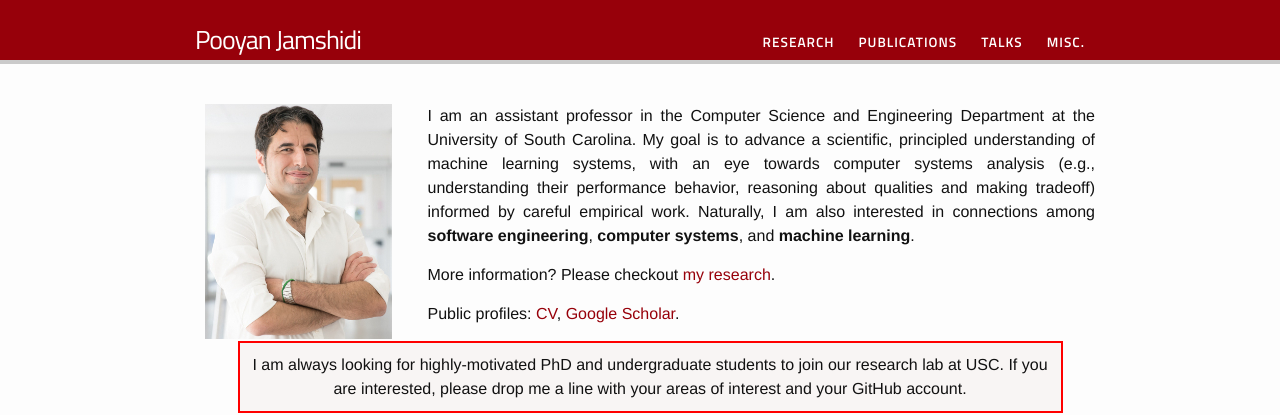
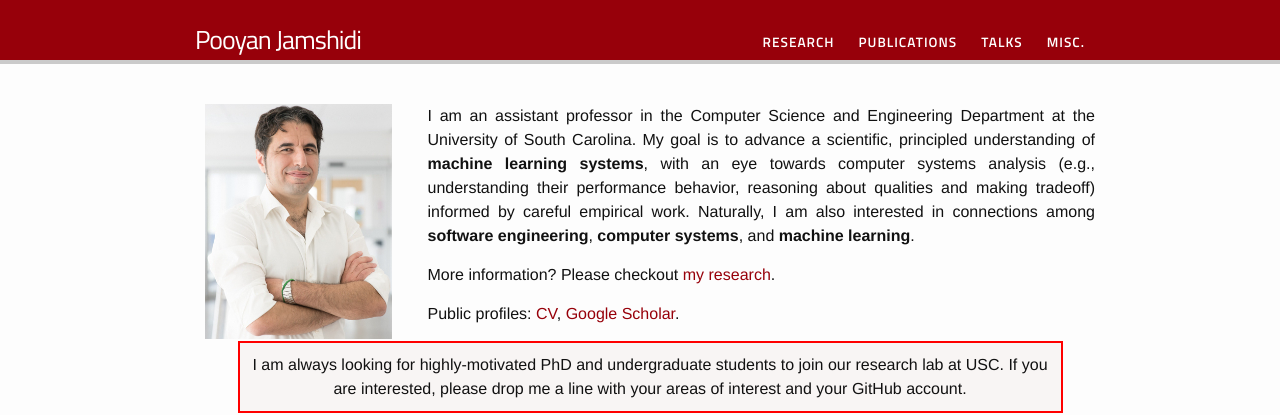
Before and after one commit to pooyanjamshidi/pooyanjamshidi.github.io, a Jekyll site: the page built from index.html, in a window 1280 px wide. Shown: the top 415 px of the page. Built offline with Jekyll 4.4.1, drawn with Linux system fonts in a browser that asks for light colours.

Commit message:
slight edit

```diff
--- a/index.html
+++ b/index.html
@@ -13,7 +13,7 @@
 
     <div id="two">
 	    <p align=justify>
-	    I am an assistant professor in the Computer Science and Engineering Department at the University of South Carolina. My goal is to advance a scientific, principled understanding of machine learning systems, with an eye towards computer systems analysis (e.g., understanding their performance behavior, reasoning about qualities and making tradeoff) informed by careful empirical work. Naturally, I am also interested in connections among <b>software engineering</b>, <b>computer systems</b>, and <b>machine learning</b>.
+	    I am an assistant professor in the Computer Science and Engineering Department at the University of South Carolina. My goal is to advance a scientific, principled understanding of <b>machine learning systems</b>, with an eye towards computer systems analysis (e.g., understanding their performance behavior, reasoning about qualities and making tradeoff) informed by careful empirical work. Naturally, I am also interested in connections among <b>software engineering</b>, <b>computer systems</b>, and <b>machine learning</b>.
 
         <!-- , interested in understanding the performance behavior of <b>highly-configurable systems</b>. I am in particular interested in practical approaches that enable developers and end users to reason about qualities (performance, energy usage) and make tradeoff. My research, therefore, lies at the intersection of <b>software engineering</b>, <b>computer systems</b>, and <b>machine learning</b>.  -->
 
```
